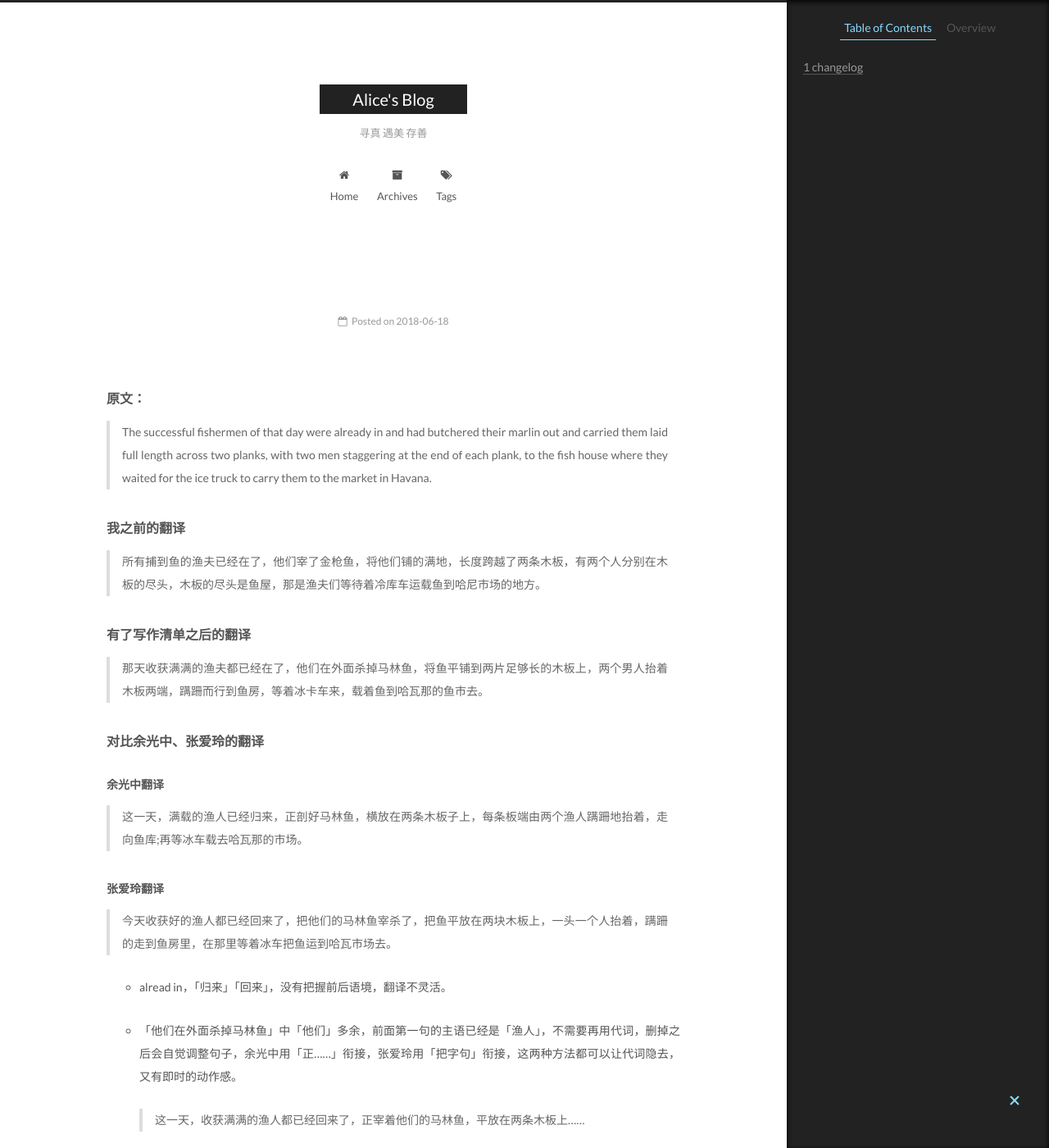
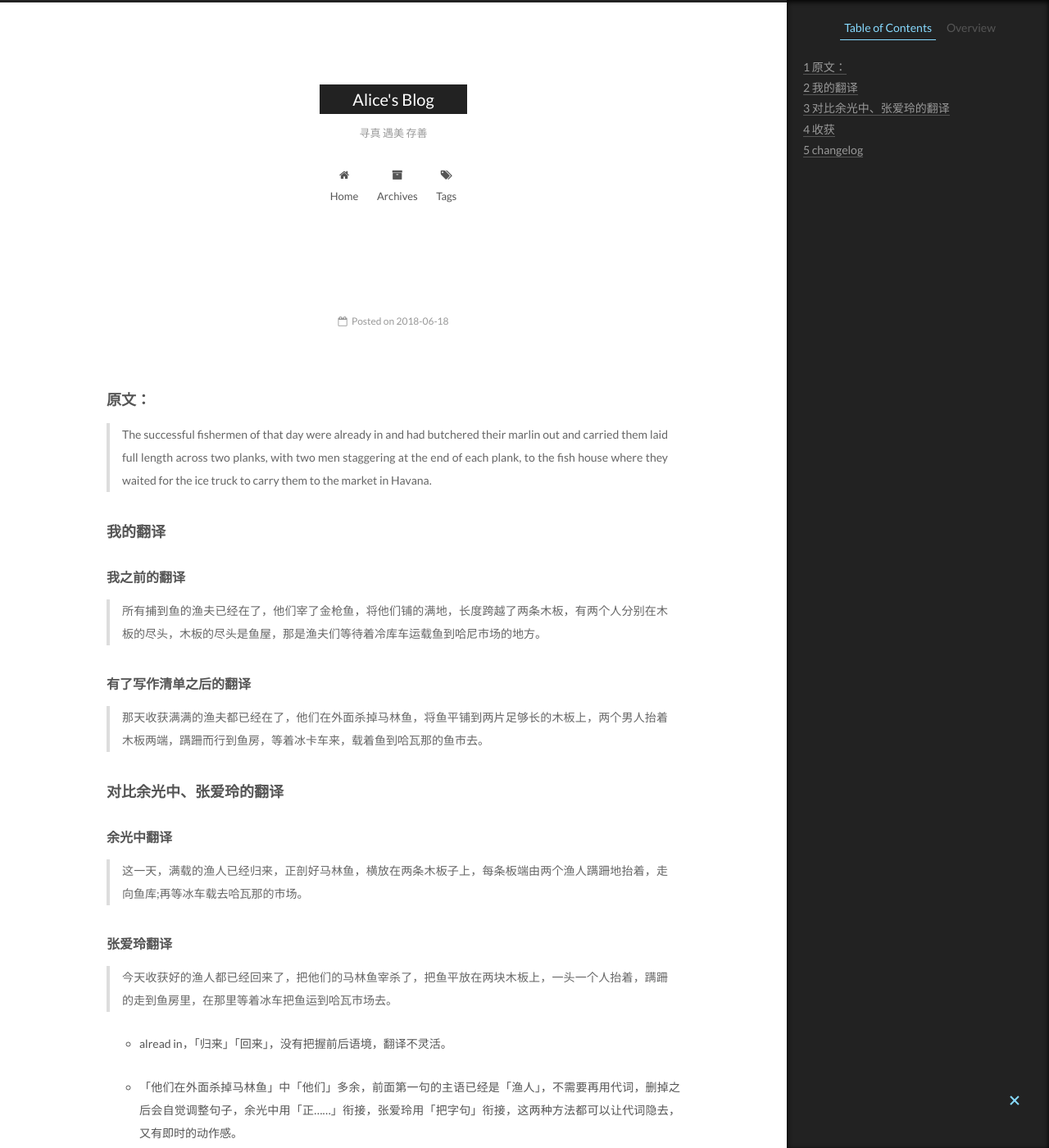
Before and after one commit to Miss-3278/Miss-3278.github.io, a Jekyll site: the page built from _posts/2018-06-14-translation-Training-man-and-sea-0001.md, in a window 1280 px wide and 1400 px high. Shown: the whole window at 82% size. Built offline with Jekyll 4.4.1, drawn with Linux system fonts in a browser that asks for light colours.

Commit message:
3version

```diff
--- a/_posts/2018-06-14-translation-Training-man-and-sea-0001.md
+++ b/_posts/2018-06-14-translation-Training-man-and-sea-0001.md
@@ -7,9 +7,11 @@ categories:
 tags: [《The Old Man and the Sea》][《老人与海》]
 ---
 
-#### 原文：
+### 原文：
 
 > The successful fishermen of that day were already in and had butchered their marlin out and carried them laid full length across two planks, with two men staggering at the end of each plank, to the fish house where they waited for the ice truck to carry them to the market in Havana.
+
+### 我的翻译
 
 #### 我之前的翻译
 
@@ -19,13 +21,13 @@ tags: [《The Old Man and the Sea》][《老人与海》]
 
 > 那天收获满满的渔夫都已经在了，他们在外面杀掉马林鱼，将鱼平铺到两片足够长的木板上，两个男人抬着木板两端，蹒跚而行到鱼房，等着冰卡车来，载着鱼到哈瓦那的鱼市去。
 
-#### 对比余光中、张爱玲的翻译
+### 对比余光中、张爱玲的翻译
 
-##### 余光中翻译
+#### 余光中翻译
 
 > 这一天，满载的渔人已经归来，正剖好马林鱼，横放在两条木板子上，每条板端由两个渔人蹒跚地抬着，走向鱼库;再等冰车载去哈瓦那的市场。
 
-##### 张爱玲翻译
+#### 张爱玲翻译
 
 > 今天收获好的渔人都已经回来了，把他们的马林鱼宰杀了，把鱼平放在两块木板上，一头一个人抬着，蹒跚的走到鱼房里，在那里等着冰车把鱼运到哈瓦市场去。
 
@@ -45,7 +47,7 @@ tags: [《The Old Man and the Sea》][《老人与海》]
 
   根据上面的总结，学习张爱玲用「把」字句，发现张爱玲是将「把」字句贯穿到底，「把鱼杀了，把鱼平放在木板上，把鱼运到市场去」，这样主语都是人，句式整齐。再看余光中的翻译「再等冰车载去哈瓦那的市场」，中间暗含着「把鱼」怎么样的意思。
 
-#### 收获
+### 收获
 
 - 这次练习特别练习清单：统一主语，用动词带动句子。使用「杀」「抬」「蹒跚而行」「等着」「载着」动词。「杀鱼」的「杀」单调不形象，可以换用动词「剖」「宰」……（想到再增补）
 
```
